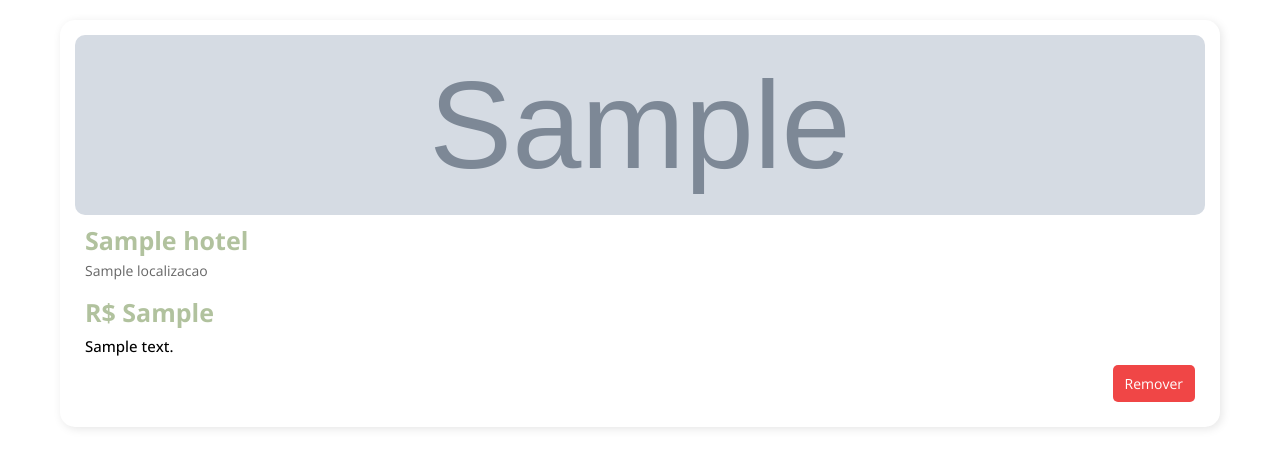
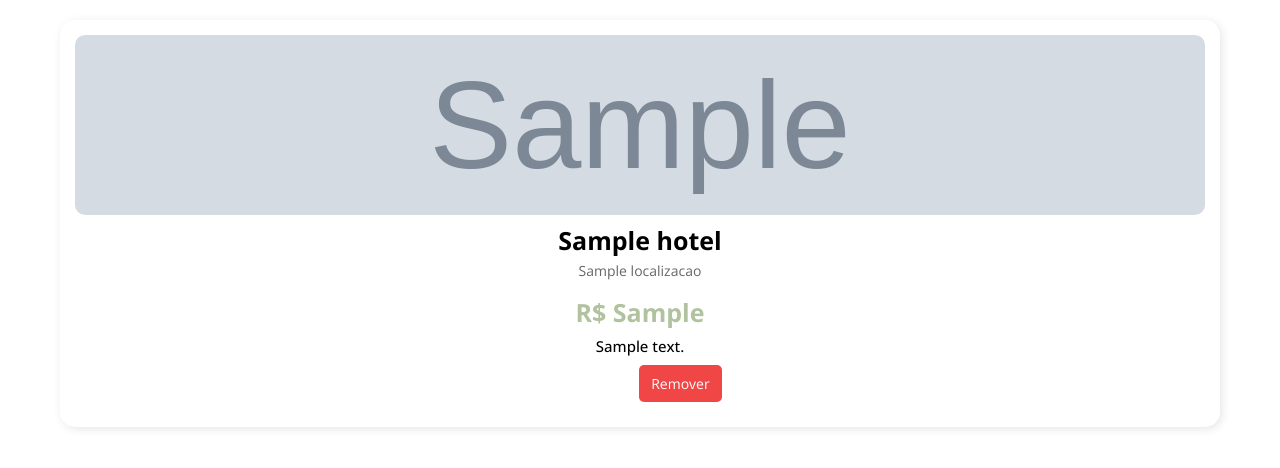
Before and after one commit to valdomg/Hotel_Eng, a Flask app: template templates/pageCarrinho.html in a window 1280 px wide. Shown: the part 72-540 px from the top of the page. Run offline with Flask 3, Linux system fonts and the light colour scheme; the visitor is signed in with stand-in values (Sample User, id 1); the template is opened without the code that fills it: most values are stand-ins (such as "Sample title", 1, 10 or a date in 2020); grey boxes marked "Sample" are stand-in pictures; some libraries are stand-ins or nearby versions.

Commit message:
Remoção de bug

```diff
--- a/static/css/styles.css
+++ b/static/css/styles.css
@@ -487,7 +487,8 @@ footer {}
     padding: 15px;
     border-radius: 15px;
     box-shadow: 2px 2px 10px rgba(0, 0, 0, 0.1);
-
+    justify-items: center;
+    text-align: center;
 }
 
 .card-carrinho img {
@@ -499,12 +500,13 @@ footer {}
 
 .card-carrinho .info {
     padding: 10px;
+
 }
 
 .card-carrinho h3 {
     font-size: 25px;
     font-weight: bolder;
-    color: rgb(177, 194, 158);
+    color: rgb(0, 0, 0);
     margin-bottom: 5px;
 }
 
```
